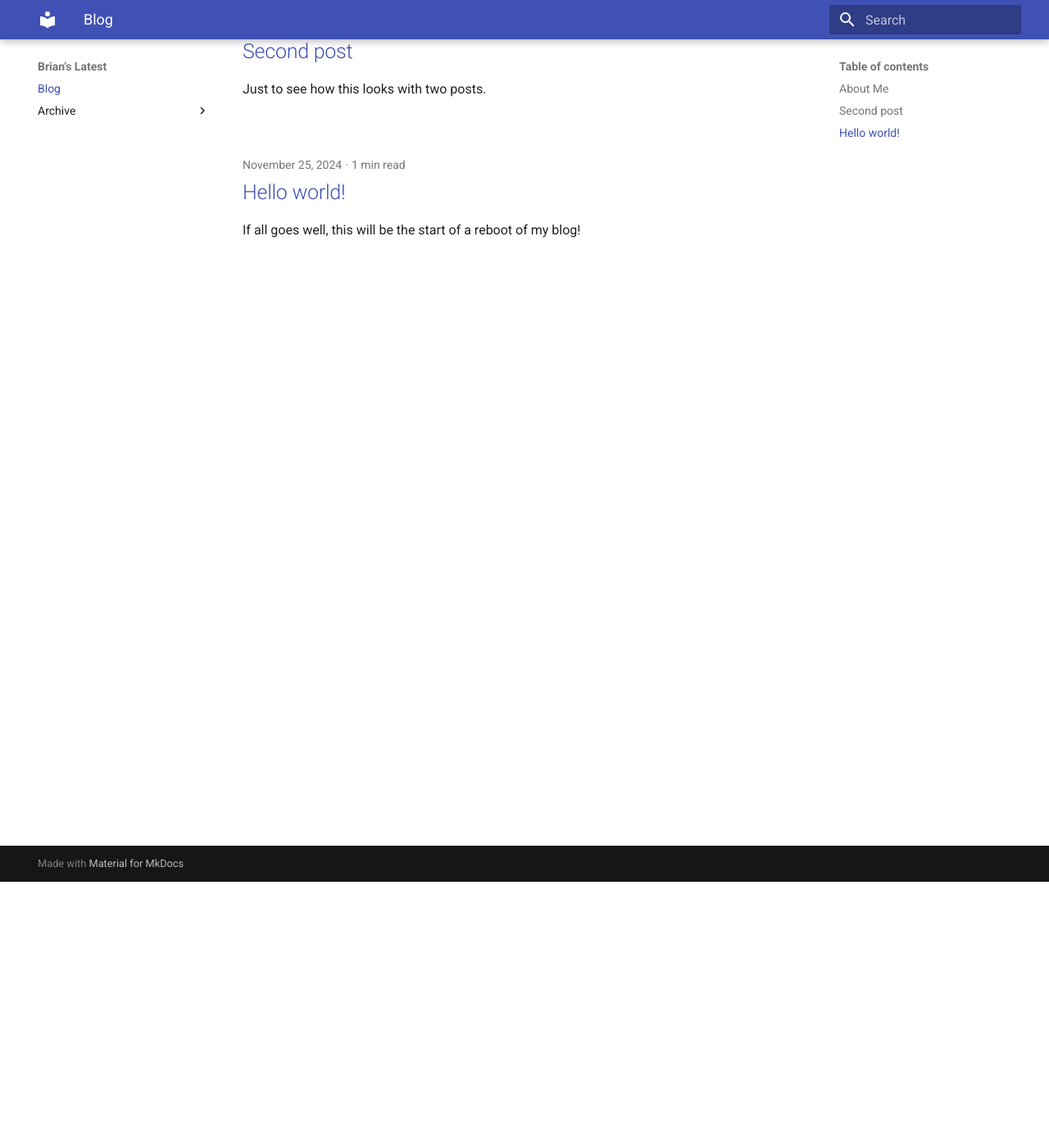
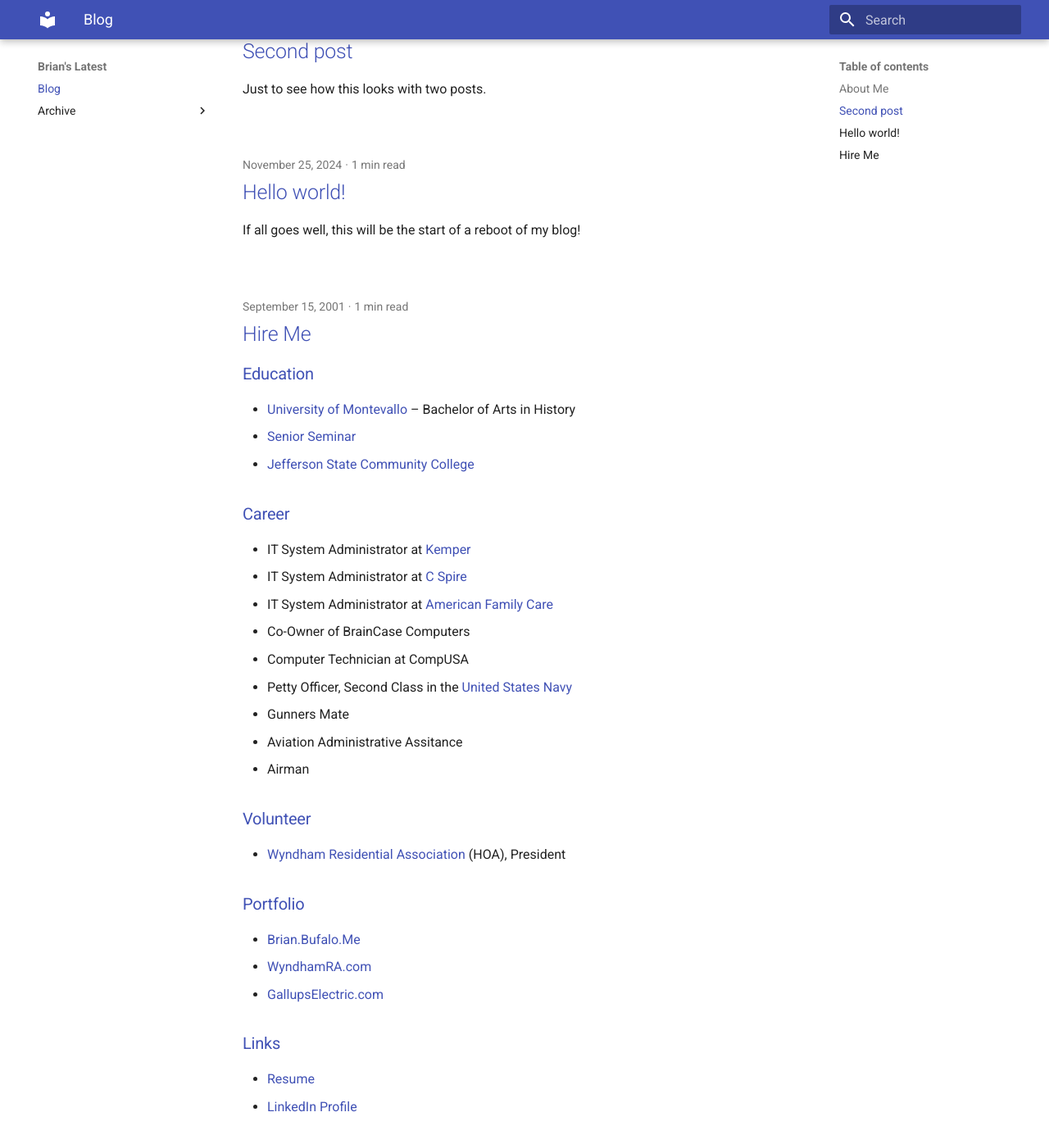
Before and after one commit to bmbufalo/bmbufalo, an MkDocs documentation site: the page built from docs/index.md, in a window 1280 px wide and 1400 px high, scrolled down 324 px. Shown: the top 1396 px of the window at 82% size. Built offline with MkDocs 1.6.1 and Material for MkDocs 9.7.7, drawn with Linux system fonts in a browser that asks for light colours.

Commit message:
file moves and removals

```diff
--- a/docs/hire_me.md
+++ b/docs/posts/hire_me.md
@@ -1,3 +1,7 @@
+---
+date: 2001-09-15
+---
+
 # Hire Me
 
 ## Education
```
Also changed, not shown: docs/blog/posts/about_me.md (deleted, +0 -6 lines), docs/blog/posts/hello_world.md (deleted, +0 -7 lines), docs/blog/posts/second_post.md (deleted, +0 -7 lines), 1 other file.
